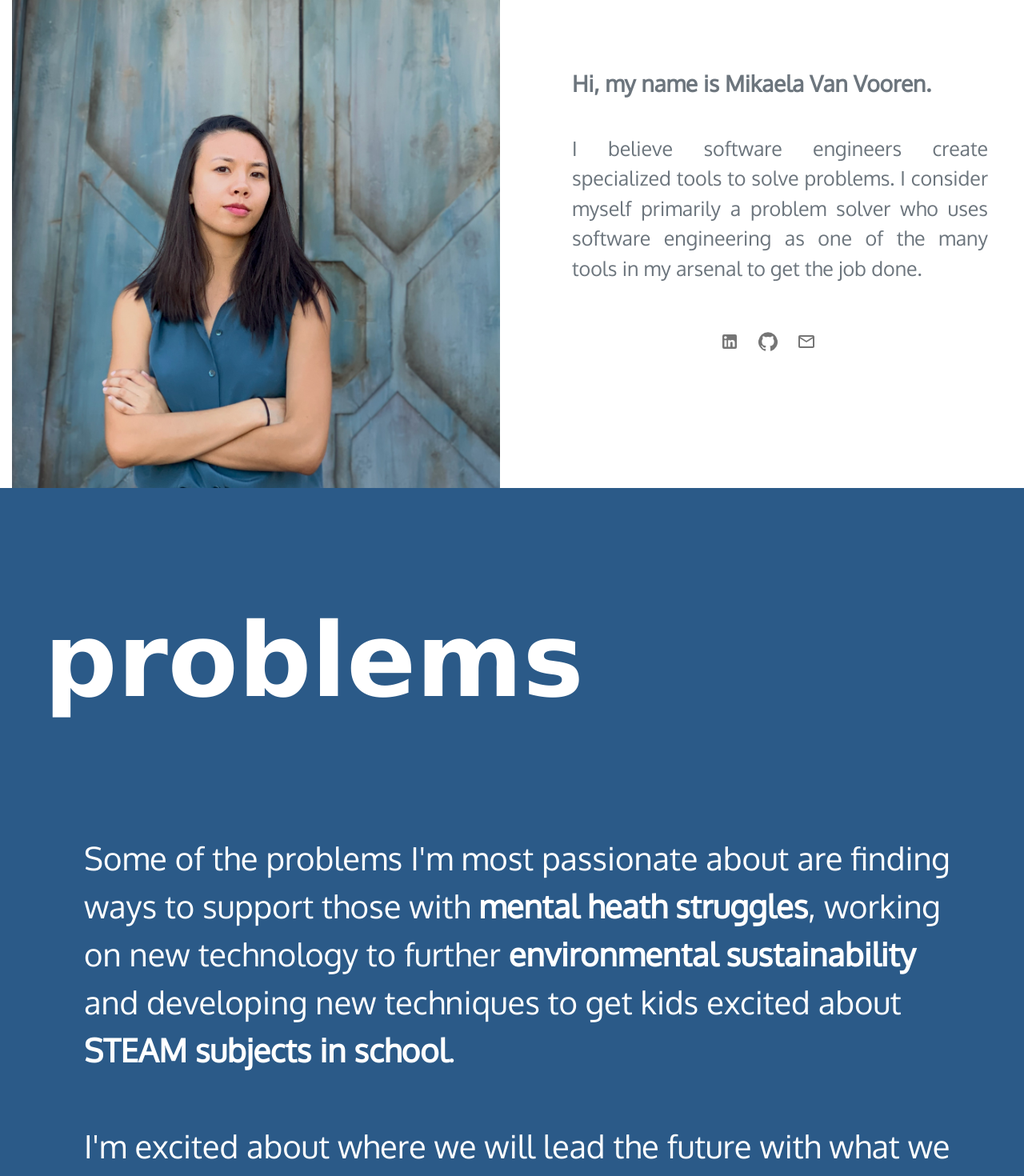
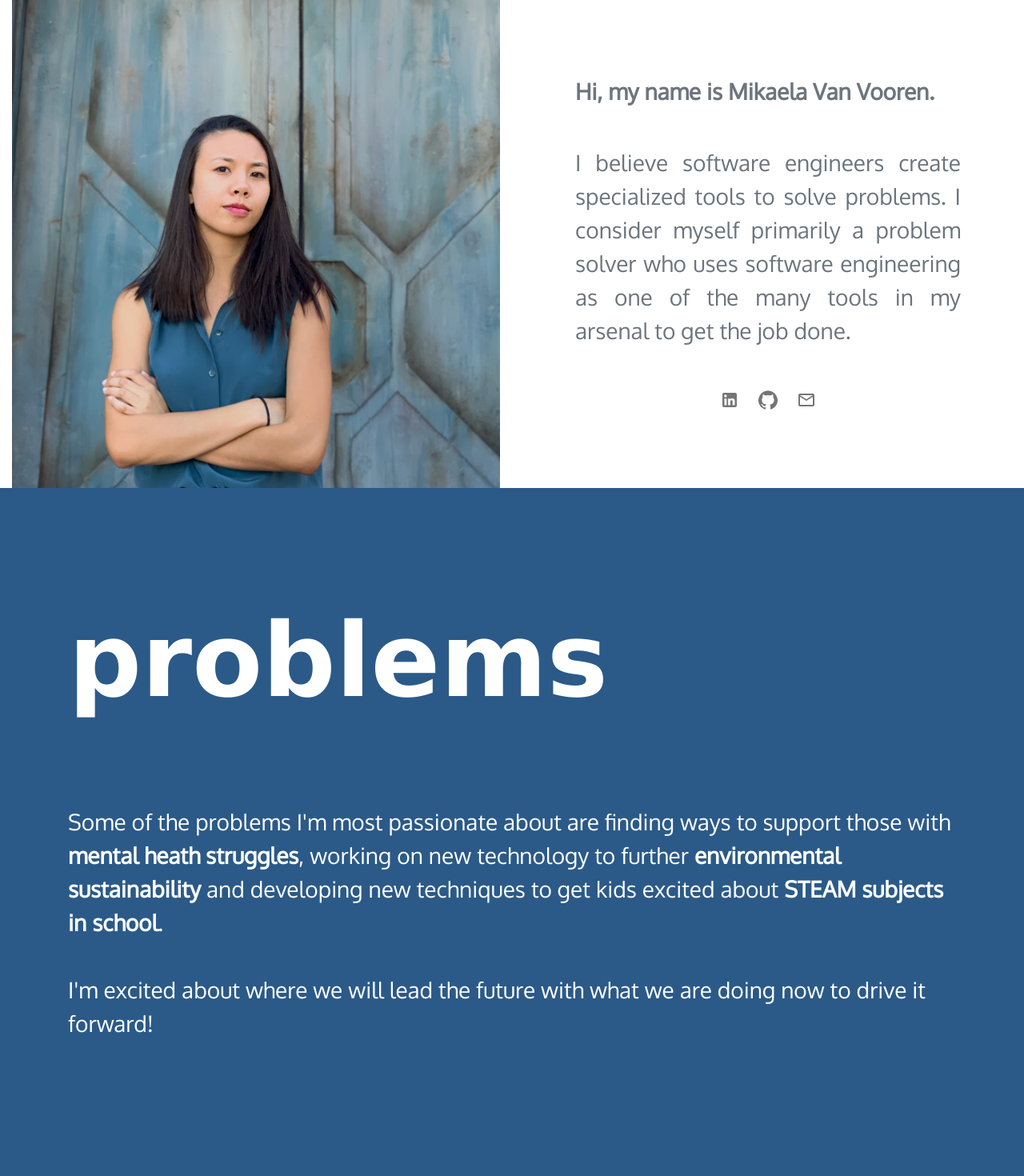
Before and after one commit to mikaelavanvooren/personal-site, a React (Create React App) app: page / in a window 1280 px wide. Shown: the top 1470 px of the page at 80% size. Built offline with nearby package versions, Linux system fonts and the light colour scheme.

Commit message:
Margin Fixes

```diff
--- a/src/App.css
+++ b/src/App.css
@@ -1,7 +1,7 @@
 .App {
   text-align: center;
   font-family: 'Oxygen', sans-serif;
-  font-size: 5vh;
+  font-size: 3.5vh;
 }
 
 .App-logo {
@@ -46,9 +46,8 @@
 }
 
 #aboutBio {
-  font-size: 25px;
-  margin-right: 30px;
-  margin-left: 60px;
+  margin-right: 5vw;
+  margin-left: 5vw;
   margin-top: 3.5em;
   text-align: justify;
 }
@@ -56,7 +55,6 @@
 #infoContainer {
   background-color: #2B5A88;
   color: white;
-  padding-left: 55px;
   padding-bottom: 30vh;
 }
 
@@ -67,6 +65,7 @@
   text-align: left;
   margin-right: 5vw;
   padding-top: 15vh;
+  padding-left: 5.5vw;
 }
 
 .aboutText {
@@ -86,6 +85,7 @@
   font-weight: 800;
   font-size: 10vw;
   text-align: right;
+  padding-right: 5vw;
 }
 
 #footer {
@@ -94,16 +94,3 @@
   margin-bottom: 30px;
   font-size: 3vw;
 }
-
-li {
-  text-align: left;
-}
-
-@keyframes App-logo-spin {
-  from {
-    transform: rotate(0deg);
-  }
-  to {
-    transform: rotate(360deg);
-  }
-}
```
